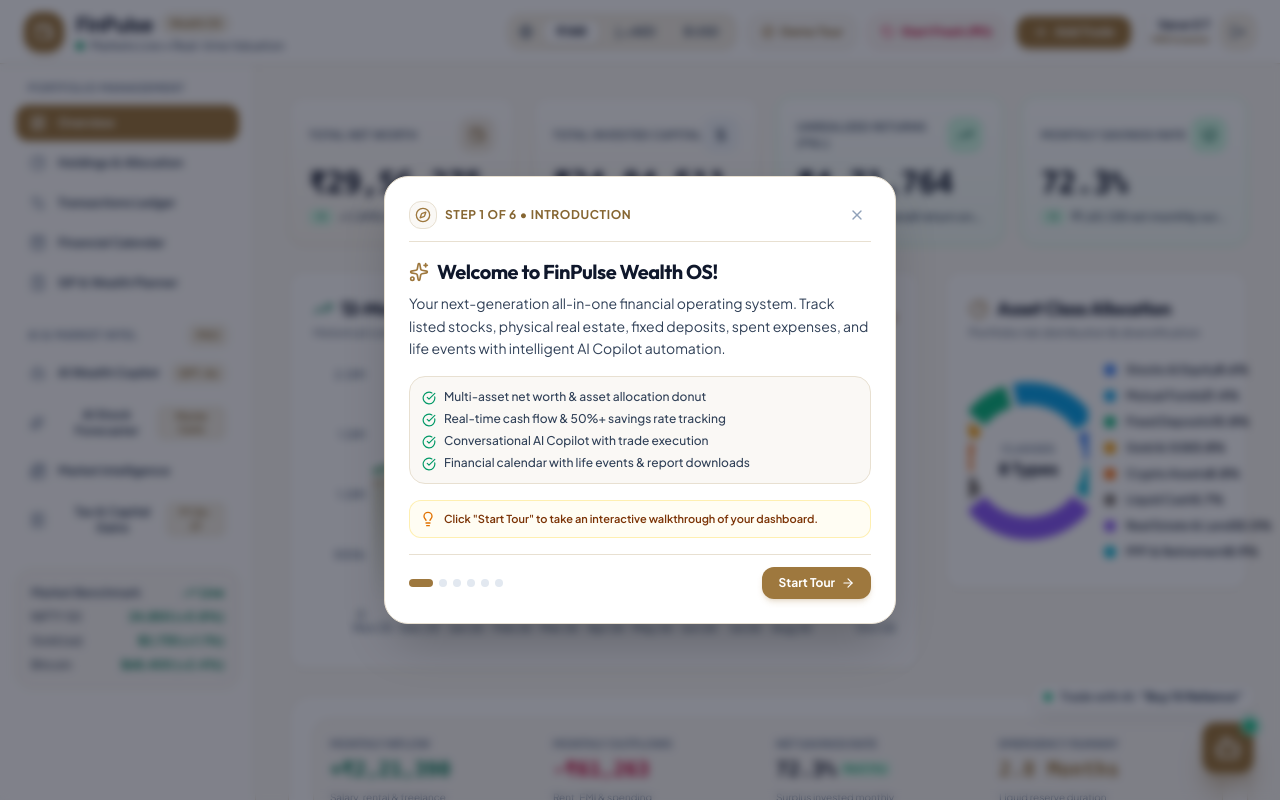
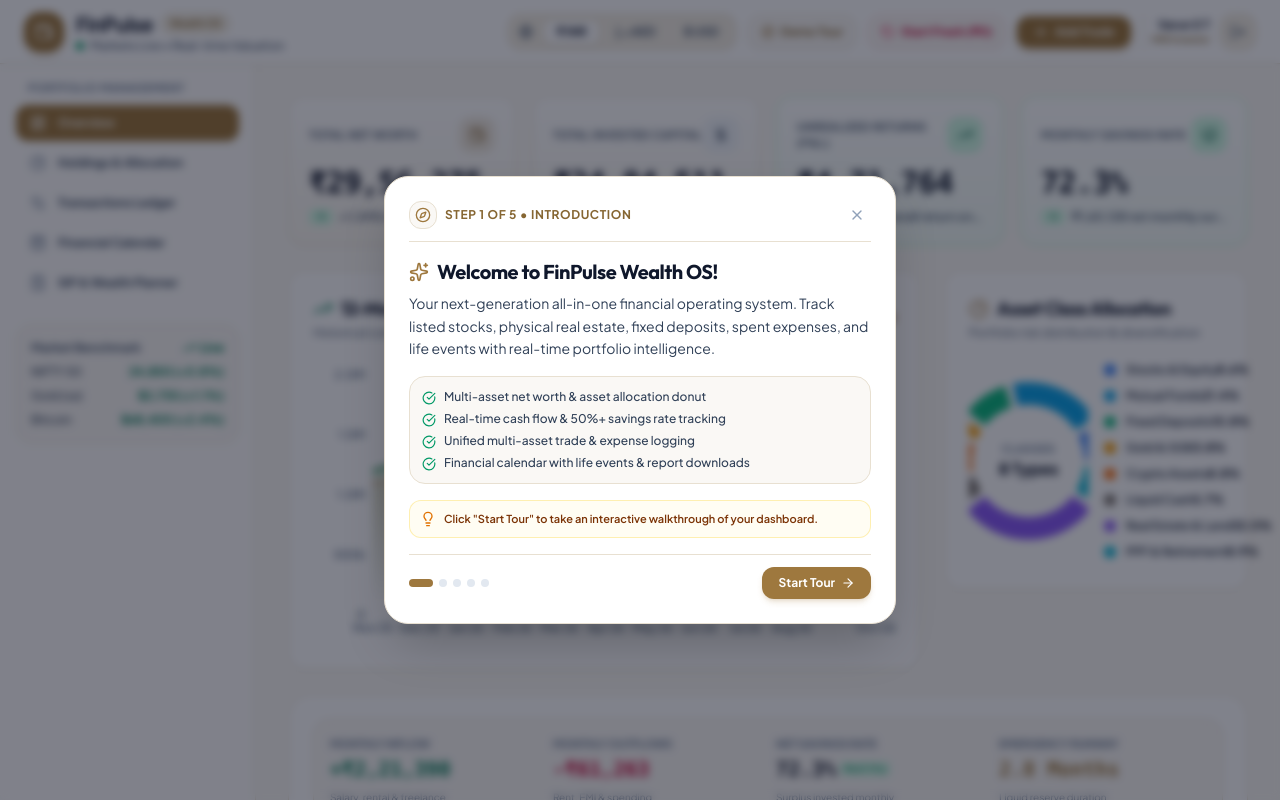
Before and after one commit to varunst26official-alt/finpulse-finance-app, a React (Vite) app: page / in a window 1280 px wide. Shown: the top 800 px of the page. Built offline with nearby package versions, Linux system fonts and the light colour scheme.

Commit message:
feat: remove AI & Market Intel sidebar section and floating bot to reserve for standalone AI model in Phase 2

```diff
--- a/src/App.tsx
+++ b/src/App.tsx
@@ -10,11 +10,6 @@
 import { SipCalculator } from '@/components/dashboard/SipCalculator';
 import { TransactionTable } from '@/components/transactions/TransactionTable';
 import { AddTransactionModal } from '@/components/transactions/AddTransactionModal';
-import { AiWealthCopilot } from '@/components/ai/AiWealthCopilot';
-import { FloatingAiChatWidget } from '@/components/ai/FloatingAiChatWidget';
-import { StockPredictor } from '@/components/predictions/StockPredictor';
-import { MarketIntelligenceFeed } from '@/components/news/MarketIntelligenceFeed';
-import { TaxOptimizer } from '@/components/tax/TaxOptimizer';
 import { FinancialCalendarWidget } from '@/components/calendar/FinancialCalendarWidget';
 import { DemoTourGuide } from '@/components/tour/DemoTourGuide';
 import { AuthScreen } from '@/components/auth/AuthScreen';
@@ -25,10 +20,7 @@
   ArrowLeftRight,
   Calculator,
   CalendarDays,
-  Bot,
   Sparkles,
-  Newspaper,
-  ReceiptText,
 } from 'lucide-react';
 
 export function App() {
@@ -49,12 +41,8 @@
   }[] = [
     { id: 'dashboard', label: 'Overview', icon: LayoutDashboard },
     { id: 'investments', label: 'Holdings', icon: PieChart },
-    { id: 'ai-chat', label: 'AI Copilot', icon: Bot },
-    { id: 'predictions', label: 'Forecaster', icon: Sparkles },
-    { id: 'news', label: 'News', icon: Newspaper },
-    { id: 'tax', label: 'Tax', icon: ReceiptText },
+    { id: 'transactions', label: 'Ledger', icon: ArrowLeftRight },
     { id: 'calendar', label: 'Calendar', icon: CalendarDays },
-    { id: 'transactions', label: 'Ledger', icon: ArrowLeftRight },
     { id: 'goals', label: 'SIP', icon: Calculator },
   ];
 
@@ -179,25 +167,10 @@
 
               {/* Tab 4: SIP & Wealth Projection Calculator */}
               {activeTab === 'goals' && <SipCalculator />}
-
-              {/* Tab 5: AI Wealth Copilot (Chatbot) */}
-              {activeTab === 'ai-chat' && <AiWealthCopilot />}
-
-              {/* Tab 6: AI Stock & Asset Price Predictor */}
-              {activeTab === 'predictions' && <StockPredictor />}
-
-              {/* Tab 7: Live Market Intelligence & Macro News */}
-              {activeTab === 'news' && <MarketIntelligenceFeed />}
-
-              {/* Tab 8: Capital Gains & Tax Harvesting Optimizer */}
-              {activeTab === 'tax' && <TaxOptimizer />}
             </motion.div>
           </AnimatePresence>
         </main>
       </div>
-
-      {/* Floating AI Copilot & Conversational Trade Execution Widget */}
-      <FloatingAiChatWidget />
 
       {/* Interactive First-Time User Onboarding Demo Tour */}
       <DemoTourGuide />
--- a/src/components/dashboard/HoldingsTable.tsx
+++ b/src/components/dashboard/HoldingsTable.tsx
@@ -53,7 +53,7 @@
                     </div>
                     <p className="text-sm font-bold text-slate-900">Your Portfolio is Fresh & Clean</p>
                     <p className="text-xs text-slate-500 leading-relaxed font-medium">
-                      You do not have any recorded assets yet. Add your first stock, mutual fund, gold, or property using the "+ Add Trade" button in the top navbar or ask the AI Copilot.
+                      You do not have any recorded assets yet. Add your first stock, mutual fund, gold, or property using the "+ Add Trade" button in the top navbar.
                     </p>
                     <div className="pt-2 flex items-center gap-2">
                       <span className="inline-flex items-center gap-1.5 px-3 py-1 rounded-lg bg-[#f4efe4] border border-[#ded3bf] text-[11px] font-bold text-[#866632]">
--- a/src/components/layout/Sidebar.tsx
+++ b/src/components/layout/Sidebar.tsx
@@ -7,10 +7,6 @@
   Calculator,
   ShieldCheck,
   TrendingUp,
-  Bot,
-  Sparkles,
-  Newspaper,
-  ReceiptText,
   CalendarDays,
 } from 'lucide-react';
 import { motion } from 'framer-motion';
@@ -28,37 +24,6 @@
     { id: 'transactions', label: 'Transactions Ledger', icon: ArrowLeftRight },
     { id: 'calendar', label: 'Financial Calendar', icon: CalendarDays },
     { id: 'goals', label: 'SIP & Wealth Planner', icon: Calculator },
-  ];
-
-  const intelligenceNavItems: {
-    id: NavigationTab;
-    label: string;
-    icon: React.ComponentType<{ className?: string }>;
-    badge?: string;
-  }[] = [
-    {
-      id: 'ai-chat',
-      label: 'AI Wealth Copilot',
-      icon: Bot,
-      badge: 'GPT-4o',
-    },
-    {
-      id: 'predictions',
-      label: 'AI Stock Forecaster',
-      icon: Sparkles,
-      badge: 'Monte Carlo',
-    },
-    {
-      id: 'news',
-      label: 'Market Intelligence',
-      icon: Newspaper,
-    },
-    {
-      id: 'tax',
-      label: 'Tax & Capital Gains',
-      icon: ReceiptText,
-      badge: 'FY 26-27',
-    },
   ];
 
   return (
@@ -87,50 +52,6 @@
                 >
                   <Icon className={`h-4 w-4 ${isActive ? 'text-white' : 'text-slate-500'}`} />
                   <span>{item.label}</span>
-                </motion.button>
-              );
-            })}
-          </nav>
-        </div>
-
-        {/* AI & Market Intelligence Section */}
-        <div>
-          <div className="px-3 mb-2 text-[11px] font-bold uppercase tracking-wider text-slate-500 flex items-center justify-between">
-            <span>AI & Market Intel</span>
-            <span className="text-[10px] px-1.5 py-0.5 rounded-md bg-[#f4efe4] text-[#866632] font-bold border border-[#ded3bf]">
-              PRO
-            </span>
-          </div>
-          <nav className="space-y-1">
-            {intelligenceNavItems.map((item) => {
-              const Icon = item.icon;
-              const isActive = activeTab === item.id;
-              return (
-                <motion.button
-                  whileTap={{ scale: 0.98 }}
-                  key={item.id}
-                  onClick={() => setActiveTab(item.id)}
-                  className={`w-full flex items-center justify-between px-3.5 py-2.5 rounded-xl text-xs font-bold transition-all cursor-pointer ${
-                    isActive
-                      ? 'bg-[#9e783e] text-white shadow-xs'
-                      : 'text-slate-700 hover:text-slate-900 hover:bg-[#f5efe4]'
-                  }`}
-                >
-                  <div className="flex items-center gap-3">
-                    <Icon className={`h-4 w-4 ${isActive ? 'text-white' : 'text-slate-500'}`} />
-                    <span>{item.label}</span>
-                  </div>
-                  {item.badge && (
-                    <span
-                      className={`text-[10px] font-bold px-1.5 py-0.5 rounded-md border ${
-                        isActive
-                          ? 'bg-white/20 text-white border-white/30'
-                          : 'bg-[#f4efe4] text-[#866632] border-[#ded3bf]'
-                      }`}
-                    >
-                      {item.badge}
-                    </span>
-                  )}
                 </motion.button>
               );
             })}
--- a/src/stores/financeStore.ts
+++ b/src/stores/financeStore.ts
@@ -35,11 +35,7 @@
   | 'investments'
   | 'transactions'
   | 'goals'
-  | 'calendar'
-  | 'ai-chat'
-  | 'predictions'
-  | 'news'
-  | 'tax';
+  | 'calendar';
 
 interface FinanceState {
   // Preferences
@@ -467,7 +463,7 @@
             {
               id: `msg_welcome_${Date.now()}`,
               role: 'assistant',
-              content: `👋 **Welcome to FinPulse, ${userName}!**\n\nYour portfolio is starting completely **fresh and clean** with 0 balances. You can now build your real investment portfolio from scratch.\n\n💡 **Quick Ways to Start:**\n- Click **'+ Add Trade'** in the navbar to log your stocks, mutual funds, gold, or property.\n- Or chat directly with me: Type **'Buy 10 Reliance'** or **'Spent 25000 rent'**.\n\n*(If you ever want to preview sample test data, click 'Load Sample Demo' in your profile menu anytime!)*`,
+              content: `👋 **Welcome to FinPulse, ${userName}!**\n\nYour portfolio is starting completely **fresh and clean** with 0 balances. You can now build your real investment portfolio from scratch.\n\n💡 **Quick Ways to Start:**\n- Click **'+ Add Trade'** in the navbar to log your stocks, mutual funds, gold, or property.\n- Switch to **Financial Calendar** to schedule your upcoming expenses and SIP dates.\n\n*(If you ever want to preview sample test data, click 'Load Sample Demo' in the top navbar anytime!)*`,
               timestamp: 'Just now',
               suggestedPrompts: [
                 'How do I add my first trade?',
--- a/src/stores/tourStore.ts
+++ b/src/stores/tourStore.ts
@@ -16,13 +16,13 @@
   {
     id: 'welcome',
     title: 'Welcome to FinPulse Wealth OS!',
-    badge: 'Step 1 of 6 • Introduction',
+    badge: 'Step 1 of 5 • Introduction',
     description:
-      'Your next-generation all-in-one financial operating system. Track listed stocks, physical real estate, fixed deposits, spent expenses, and life events with intelligent AI Copilot automation.',
+      'Your next-generation all-in-one financial operating system. Track listed stocks, physical real estate, fixed deposits, spent expenses, and life events with real-time portfolio intelligence.',
     featureList: [
       'Multi-asset net worth & asset allocation donut',
       'Real-time cash flow & 50%+ savings rate tracking',
-      'Conversational AI Copilot with trade execution',
+      'Unified multi-asset trade & expense logging',
       'Financial calendar with life events & report downloads',
     ],
     position: 'center',
@@ -32,7 +32,7 @@
     id: 'kpis',
     targetId: 'tour-kpi-cards',
     title: 'Real-time Net Worth & Savings KPIs',
-    badge: 'Step 2 of 6 • Portfolio Health',
+    badge: 'Step 2 of 5 • Portfolio Health',
     description:
       'Monitor your Total Net Worth across all asset classes, cumulative invested capital, unrealized capital gains (P&L), and your Net Monthly Savings Rate with real-time liquidity surplus.',
     featureList: [
@@ -47,7 +47,7 @@
     id: 'add-trade',
     targetId: 'tour-add-trade',
     title: 'Unified Multi-Asset Entry Hub',
-    badge: 'Step 3 of 6 • One-Click Logging',
+    badge: 'Step 3 of 5 • One-Click Logging',
     description:
       'Log any trade or financial record in a single place! Features a free live searchable directory of 120+ Indian (NSE/BSE) and US (NASDAQ/NYSE) stocks, crypto, and mutual funds.',
     featureList: [
@@ -63,7 +63,7 @@
     id: 'currency',
     targetId: 'tour-currency-switcher',
     title: 'Instant Multi-Currency Engine',
-    badge: 'Step 4 of 6 • Global Benchmarking',
+    badge: 'Step 4 of 5 • Global Benchmarking',
     description:
       'Seamlessly switch your active display currency between Indian Rupee (₹ INR), UAE Dirham (د.إ AED), and US Dollar ($ USD). All conversions calculate in real-time across charts, holdings, and reports.',
     featureList: [
@@ -77,7 +77,7 @@
     id: 'calendar',
     targetId: 'tour-calendar-nav',
     title: 'Financial Calendar & Life Events',
-    badge: 'Step 5 of 6 • Cash Flow Planning',
+    badge: 'Step 5 of 5 • Cash Flow Planning',
     description:
       'Schedule planned expenses, EMI due dates, mutual fund SIP debits, family birthdays, and annual medical checkups. Visualizes expected inflows vs. outflows and exports PDF/CSV reports!',
     featureList: [
@@ -87,21 +87,6 @@
     ],
     position: 'right',
     actionHint: 'Access via the sidebar navigation or scroll down to the calendar on your dashboard.',
-  },
-  {
-    id: 'copilot',
-    targetId: 'tour-floating-copilot',
-    title: 'Floating AI Copilot & Voice/Chat Trading',
-    badge: 'Step 6 of 6 • Conversational AI',
-    description:
-      'Your 24/7 AI wealth copilot! Ask it to audit your portfolio risk, simulate capital gains tax, or execute trades directly by typing e.g. "Buy 10 Reliance" or "Spent 25000 rent".',
-    featureList: [
-      'Floating widget accessible from any page with spring animations',
-      'Generates interactive order cards with one-click confirmation',
-      'Trained on your active portfolio, Indian tax laws, and market feeds',
-    ],
-    position: 'left',
-    actionHint: 'Click the glowing floating bot icon in the bottom-right corner anytime to chat.',
   },
 ];
 
```
